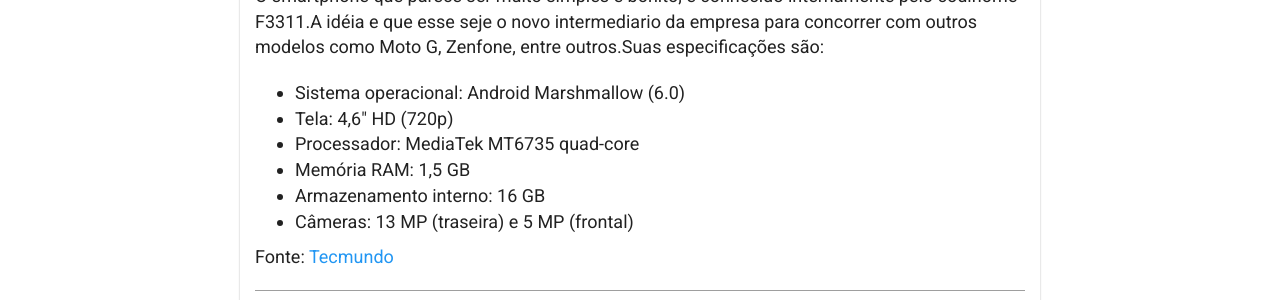
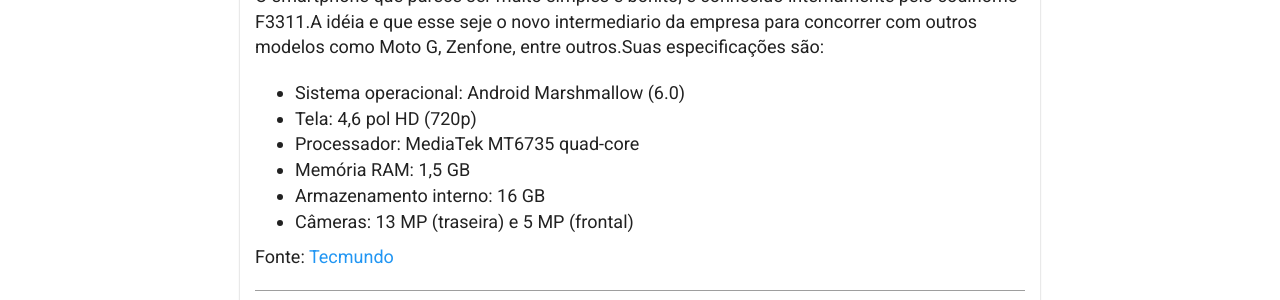
Before and after one commit to PlusFriends/okgnow.github.io, a Jekyll site: the page built from _posts/2016-05-24-sony-confirma-xperia-e5-sem-querer.md, in a window 1280 px wide. Shown: the part 466-766 px from the top of the page. Built offline with Jekyll 4.4.1, drawn with Linux system fonts in a browser that asks for light colours; nearby versions of some CDN libraries; comment, search, counter and statistics services are not loaded.

Commit message:
Update 2016-05-24-sony-confirma-xperia-e5-sem-querer.md

```diff
--- a/_posts/2016-05-24-sony-confirma-xperia-e5-sem-querer.md
+++ b/_posts/2016-05-24-sony-confirma-xperia-e5-sem-querer.md
@@ -13,7 +13,7 @@ O smartphone que parece ser muito simples e bonito, e conhecido internamente pel
 
 <ul>
 <li>Sistema operacional: Android Marshmallow (6.0)</li>
-<li>Tela: 4,6" HD (720p)</li>
+<li>Tela: 4,6 pol HD (720p)</li>
 <li>Processador: MediaTek MT6735 quad-core</li>
 <li>Memória RAM: 1,5 GB</li>
 <li>Armazenamento interno: 16 GB</li>
```
